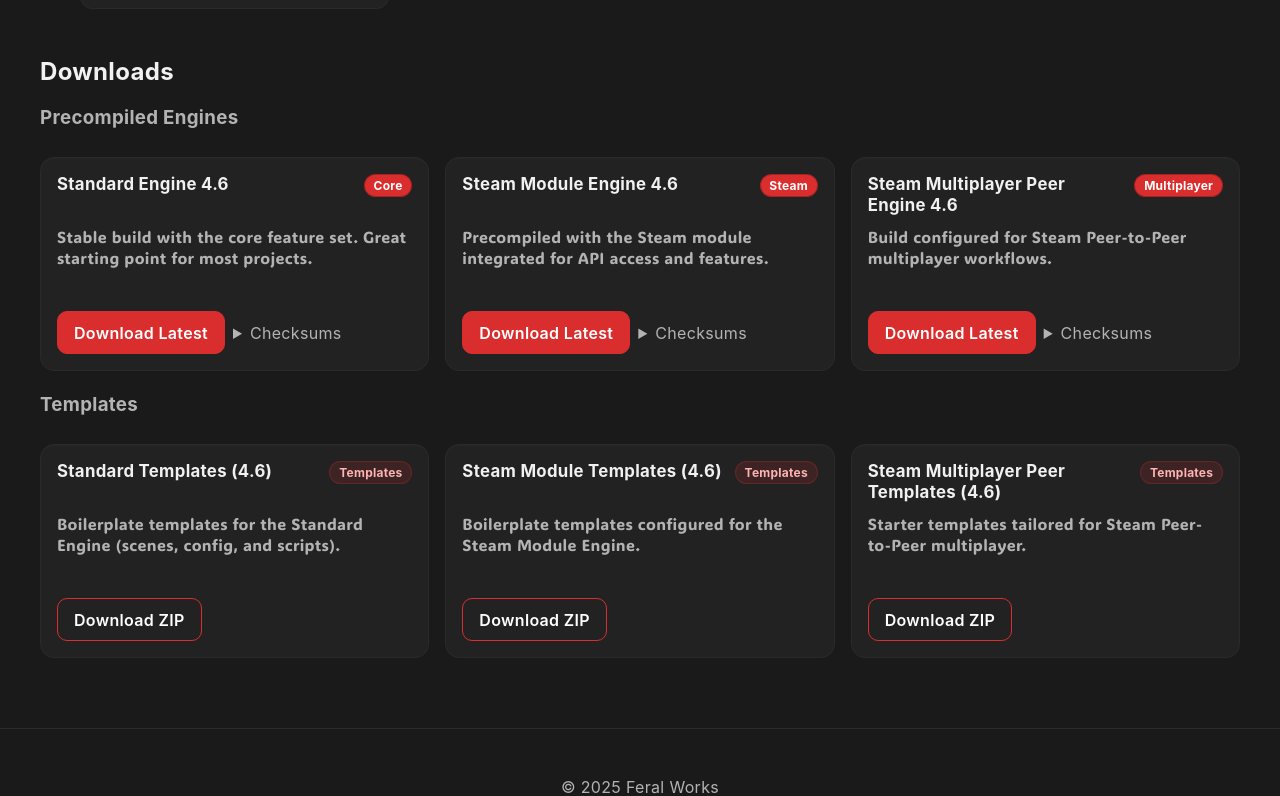
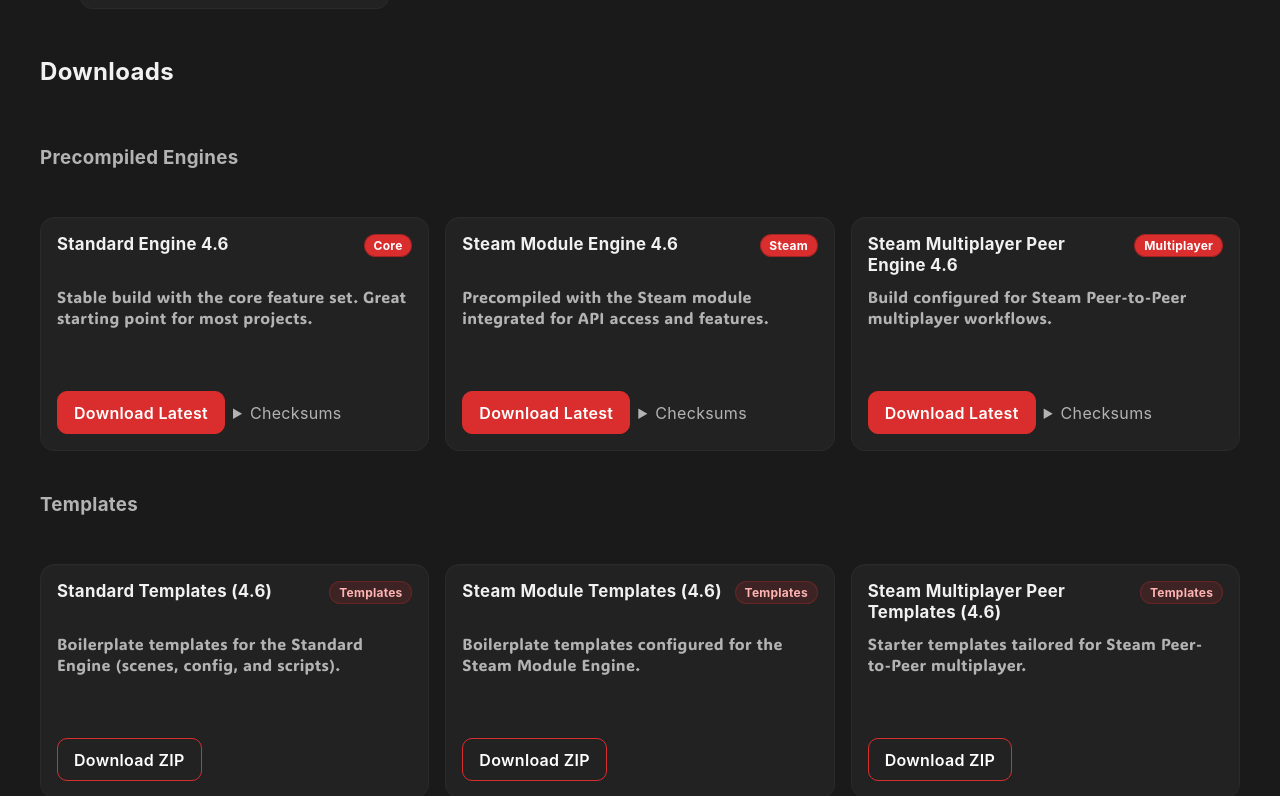
Before and after one commit to BP-Feral/feral-engine, a React (Vite) app: page / in a window 1280 px wide. Shown: the part 2614-3410 px from the top of the page. Built offline with nearby package versions, Linux system fonts and the light colour scheme.

Commit message:
🔨 Fixed Engine repo link

```diff
--- a/src/pages/FeralEngine.jsx
+++ b/src/pages/FeralEngine.jsx
@@ -69,7 +69,7 @@
           <div className="fe-actions">
             <a
               className="fe-button fe-button--primary"
-              href="https://github.com/BP-Feral/feral-engine"
+              href="https://github.com/BP-Feral/FeralEngine"
               target="_blank" rel="noopener noreferrer"
             >
               View on GitHub
--- a/src/styles/FeralEngine.css
+++ b/src/styles/FeralEngine.css
@@ -147,7 +147,7 @@
   margin-top: 1.25rem;
   margin-bottom: 3.5rem;   /* space below each group */
 }
-.fe-subsection-title { margin: 0; color: var(--muted); }
+.fe-subsection-title { margin: 0; color: var(--muted); margin-top: 40px;}
 
 /* Grid of cards */
 .fe-subsection .fe-grid { margin-top: 1.75rem; } /* space between title and cards */
@@ -167,6 +167,7 @@
   border: 1px solid #2a2a2a;   /* crisp edge */
   border-radius: 14px;
   padding: 1rem;
+  margin-top: 20px;
   display: grid;
   grid-template-rows: auto 1fr auto; /* header / body / actions */
   gap: 0.6rem;
```
